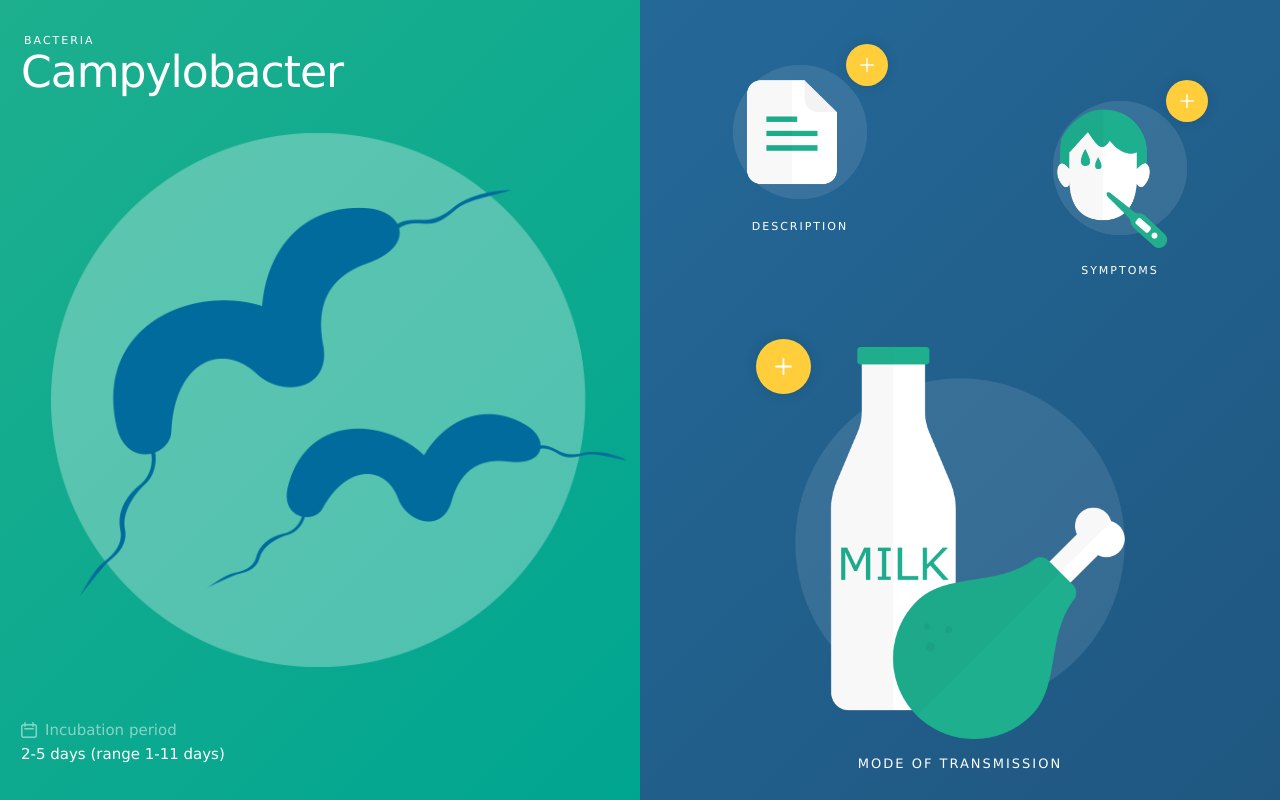
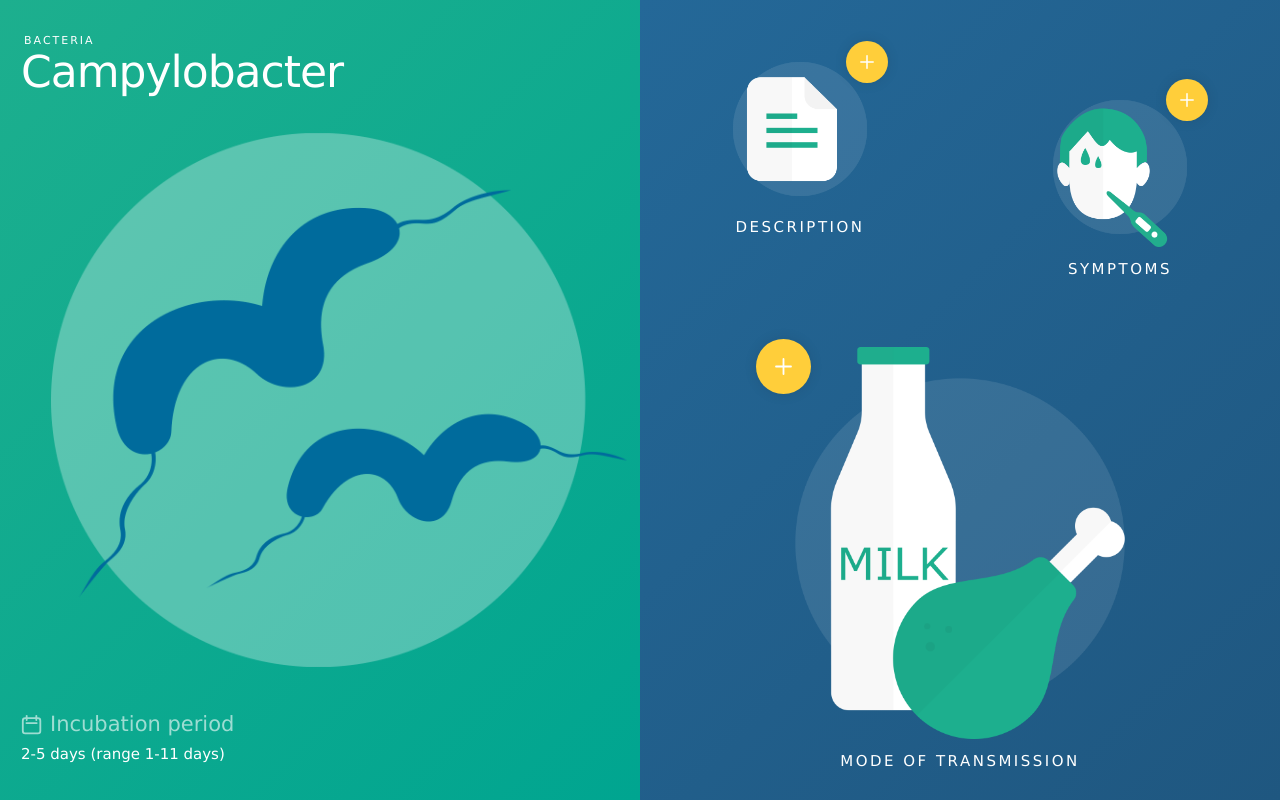
Before and after one commit to IZSAM-StatGIS/EFSA-Infographics-Organisms, a plain HTML site: page index.html in a window 1280 px wide. Drawn offline with Linux system fonts and the light colour scheme.

Commit message:
label resizing

```diff
--- a/style.css
+++ b/style.css
@@ -188,12 +188,27 @@ img {
 
 .infographics-wrap .incubation-period h6 {
   margin-bottom: 0;
-  opacity: 0.5;
+  opacity: 0.6;
   position: relative;
   padding-left: 2.4rem;
+  font-size: 1.6rem;
 }
 
-.infographics-wrap .incubation-period h6::before{
+@media (min-width: 768px) {
+  .infographics-wrap .incubation-period h6 {
+    font-size: 1.8rem;
+    padding-left: 2.9rem;
+  }
+}
+
+@media (min-width: 1000px) {
+  .infographics-wrap .incubation-period h6 {
+    font-size: 2.1rem;
+    padding-left: 2.9rem;
+  }
+}
+
+.infographics-wrap .incubation-period h6::before {
   content: "";
   width: 2.4rem;
   height: 2.4rem;
@@ -205,6 +220,22 @@ img {
   left: 0;
   -webkit-transform: translateX(-0.4rem);
   transform: translateX(-0.4rem);
+}
+
+@media (min-width: 768px) {
+  .infographics-wrap .incubation-period h6::before {
+    width: 2.9rem;
+    height: 2.9rem;
+    -webkit-transform: translateX(-0.4rem) translateY(-0.1rem);
+    transform: translateX(-0.4rem) translateY(-0.1rem);
+  }
+}
+
+@media (min-width: 1000px) {
+  .infographics-wrap .incubation-period h6::before {
+    -webkit-transform: translateX(-0.4rem) translateY(0.2rem);
+    transform: translateX(-0.4rem) translateY(0.2rem);
+  }
 }
 
 .infographics-wrap .incubation-period p {
@@ -292,12 +323,39 @@ img {
   transition: all 0.3s ease;
 }
 
+@media (min-width: 768px) {
+  .infographics-wrap h5 {
+    font-size: 1.3rem;
+    letter-spacing: 0.25rem;
+    margin-top: 0.8vh;
+  }
+}
+
+@media (min-width: 1000px) {
+  .infographics-wrap h5 {
+    font-size: 1.5rem;
+    margin-top: 0.5vh;
+  }
+}
+
 .infographics-wrap .pathogen-info-item-description h5 {
   margin-top: 0;
 }
 
 .infographics-wrap .pathogen-transmission h5 {
   font-size: 1.3rem;
+}
+
+@media (min-width: 768px) {
+  .infographics-wrap .pathogen-transmission h5 {
+    font-size: 1.3rem;
+  }
+}
+
+@media (min-width: 1000px) {
+  .infographics-wrap .pathogen-transmission h5 {
+    font-size: 1.5rem;
+  }
 }
 
 .loaded .infographics-wrap h5 {
```
Also changed, not shown: 1 other file.
